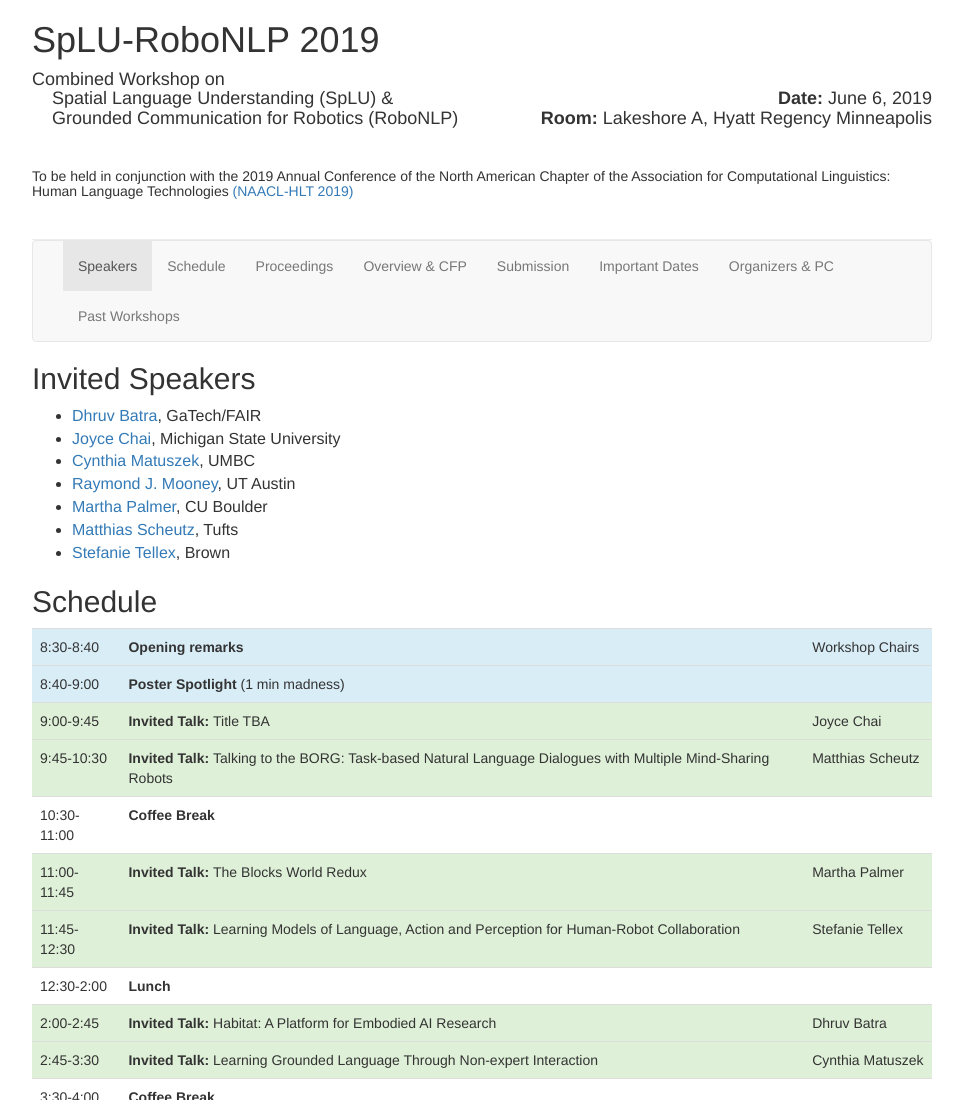
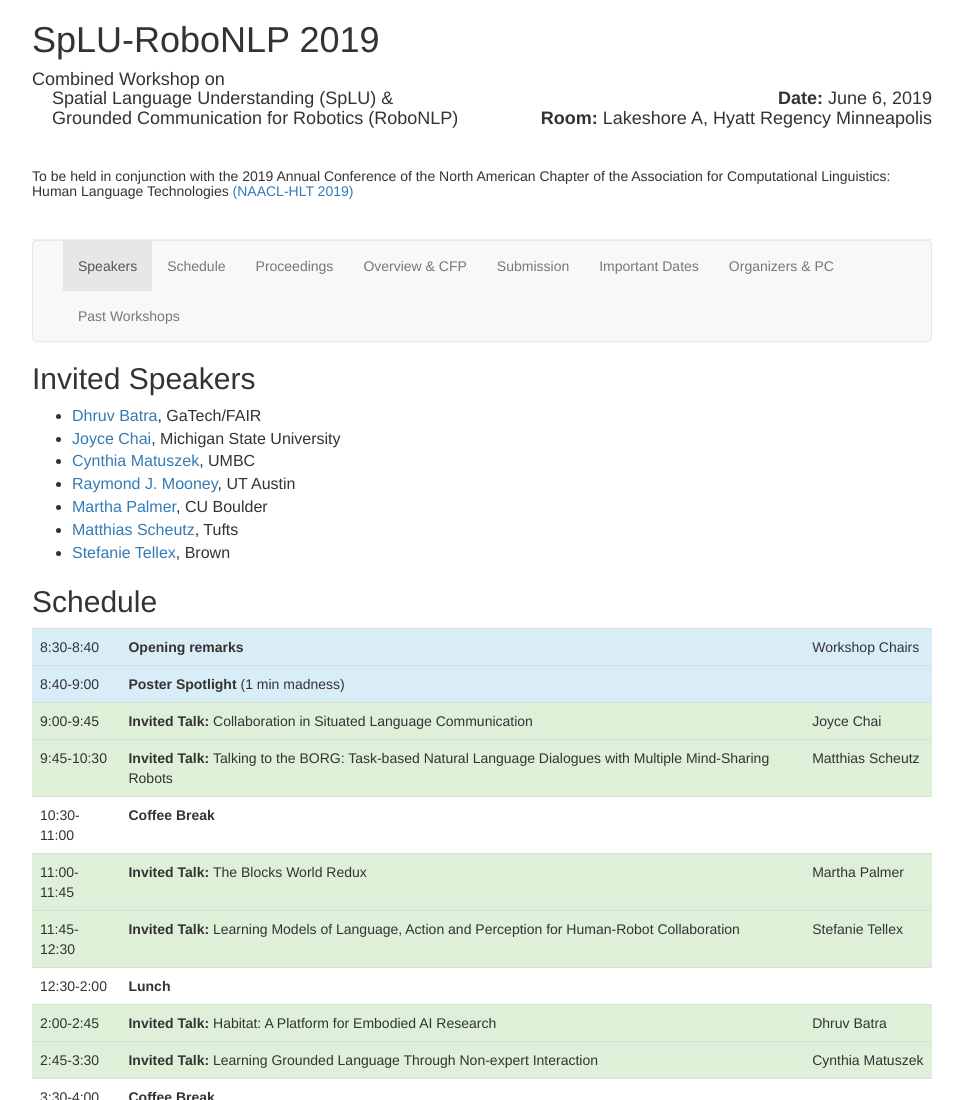
Before and after one commit to SpLU-RoboNLP/SpLU-RoboNLP.github.io, a plain HTML site: page index.html in a window 1280 px wide. Shown: the top 1100 px of the page, without its empty margins (158-1121 px from the left). Drawn offline with nearby package versions, Linux system fonts and the light colour scheme.

Commit message:
adds joyce's talk title

```diff
--- a/index.html
+++ b/index.html
@@ -88,7 +88,7 @@
 
       <tr class="success">
         <td>9:00-9:45</td>
-        <td><strong>Invited Talk: </strong>Title TBA</td>
+        <td><strong>Invited Talk: </strong>Collaboration in Situated Language Communication</td>
         <td>Joyce Chai</td>
       </tr>
 
```
